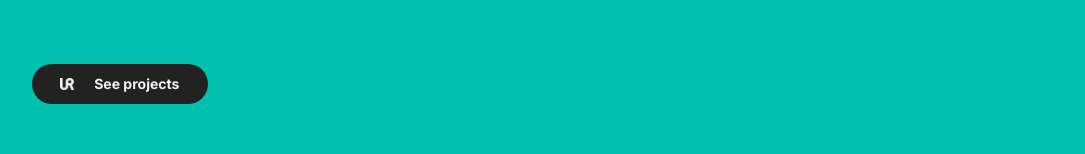
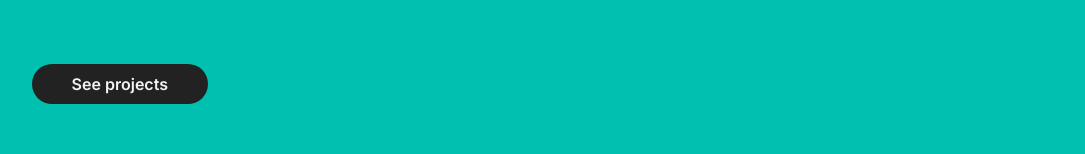
Before and after one commit to Bach16/Ismael-Rojas, a Next.js app: page / in a window 1280 px wide. Shown: the part 521-675 px from the top of the page, without its empty margins (77-1162 px from the left). Built offline with nearby package versions, Linux system fonts and the light colour scheme; a web font is replaced by a local one.

Commit message:
remove logo

```diff
--- a/components/CAButton.tsx
+++ b/components/CAButton.tsx
@@ -1,15 +1,22 @@
 import React from "react";
 import logo from "../public/IR-2nd-white.png";
 import { Button, Flex, Image, Text } from "@chakra-ui/react";
+import Link from "next/link";
 
 const CAButton = (color: any) => {
   return (
-    <Button bgColor={color.color} className=" font-['Inter'] md:w-44 md:h-10 md:text-[17] w-40 h-10 text-sm rounded-full ">
-      <Flex className="justify-between items-center">
-        <Image src={logo.src} className="aspect-auto mr-2 md:mr-5 box-border h-3  w-3.5" />
-        <Text color="#f2f2f2"   fontWeight="645">See projects</Text>
-      </Flex>
-    </Button>
+    <Link href="/projects">
+      <Button
+        bgColor={color.color}
+        className=" font-['Inter'] md:w-44 md:h-10 md:text-[17] w-40 h-10 text-base rounded-full "
+      >
+        <Flex className="justify-between font-inter items-center">
+          <Text color="#f2f2f2"  fontWeight="600">
+            See projects
+          </Text>
+        </Flex>
+      </Button>
+    </Link>
   );
 };
 
```
